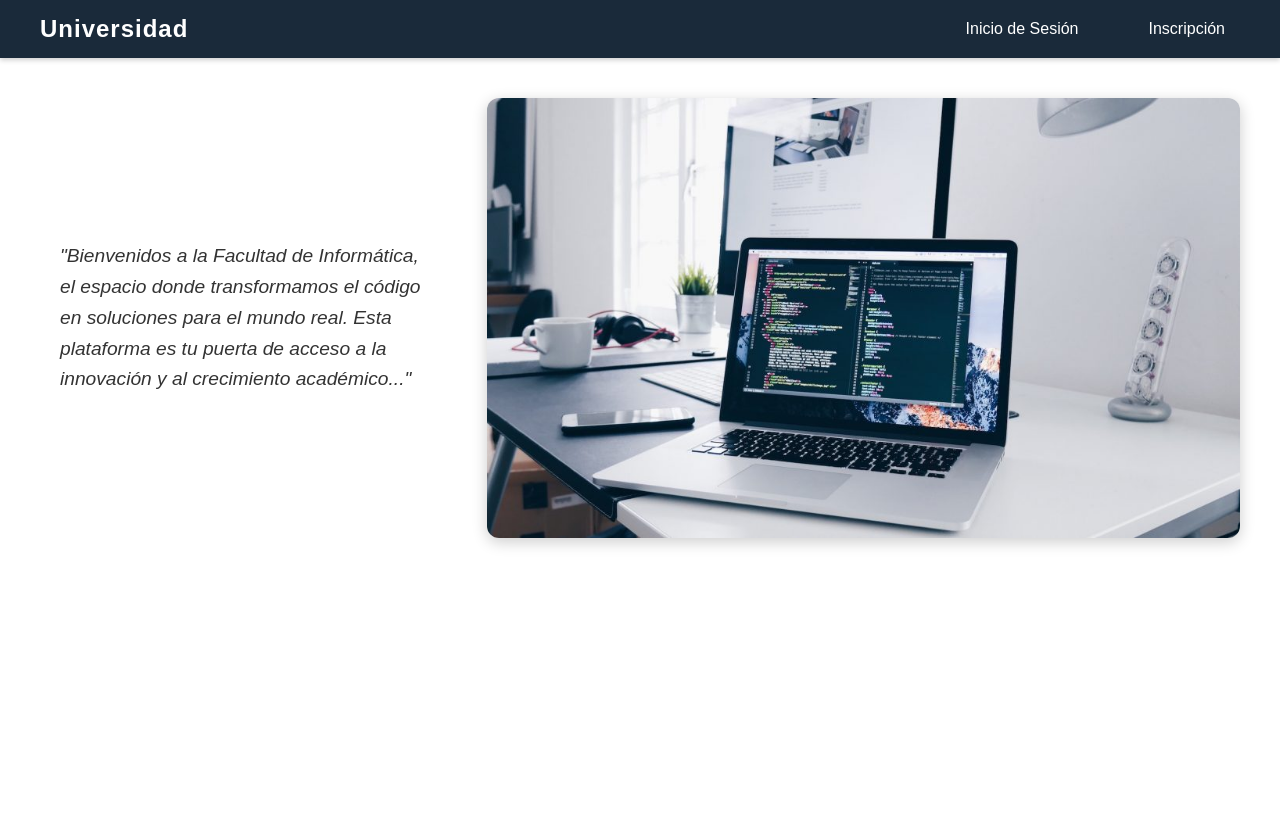
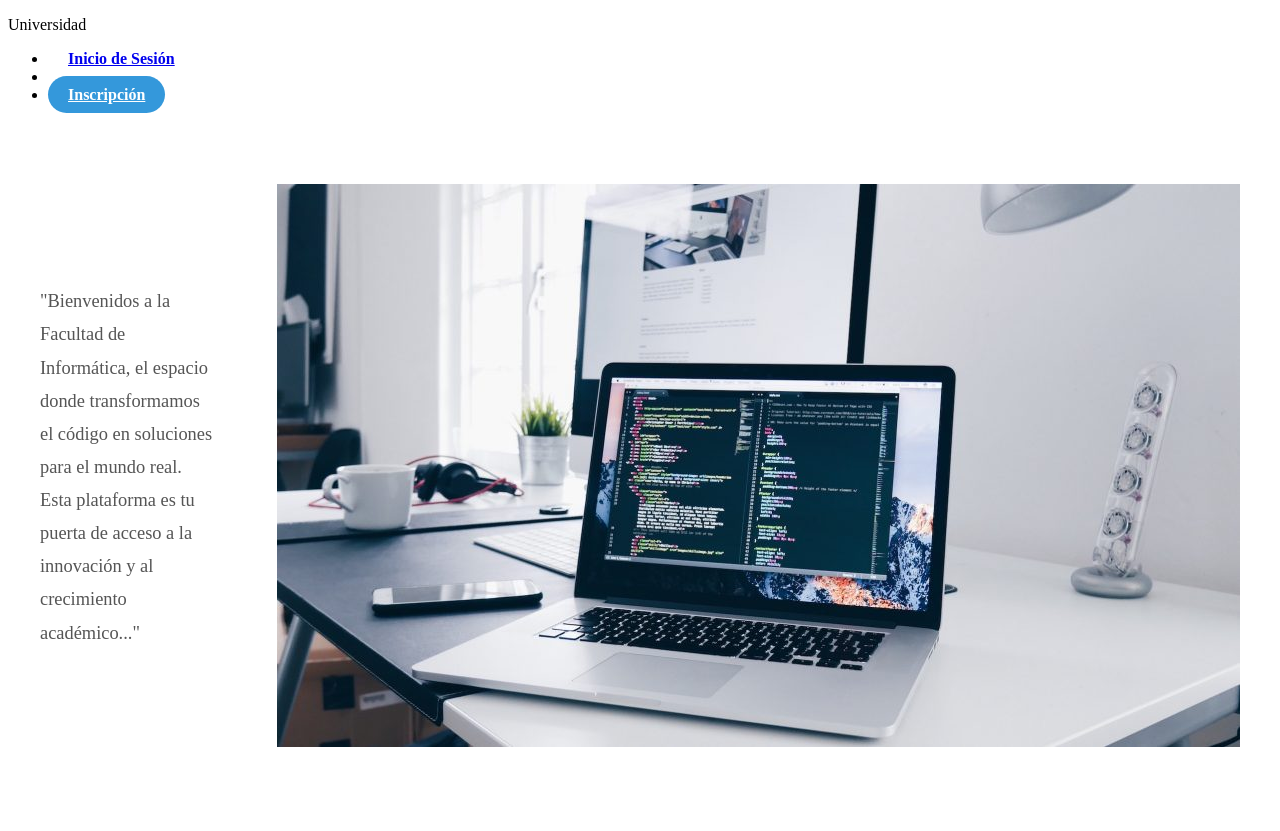
Before and after one commit to TrvpChylt/Sistema_Universidad, a Flask app: page / in a window 1280 px wide. Before the commit the page ends 547 px from the top, so only its background shows below. Run offline with Flask 3, Linux system fonts and the light colour scheme.

Commit message:
Ajustes de diseño en el CSS principal

```diff
--- a/static/index.css
+++ b/static/index.css
@@ -1,153 +1,52 @@
-/* Estilos generales para el Header */
-*{
-    margin: 0;
-    font-family: Arial, Helvetica, sans-serif;
-}
-
-header {
-    background-color: #1a2a3a;
-    color: white;
-    padding: 15px 0;
-    width: 100%;
-    box-shadow: 0 2px 5px rgba(0,0,0,0.2);
-}
-
-.contenedor-header {
-    max-width: 1200px;
-    margin: 0 auto;
-    display: flex;
-    justify-content: space-between;
-    align-items: center;
-    padding: 0 20px;
-}
-
-
-.titulo-uni p {
-    font-size: 24px;
-    font-weight: bold;
-    margin: 0;
-    letter-spacing: 1px;
-}
-
-
-.contenedor-header ul {
-    list-style: none;
-    margin: 0;
-    padding: 0;
-    display: flex;
-    gap: 20px;
-}
-
-.contenedor-header ul li a {
-    color: white;
-    text-decoration: none;
-    font-size: 16px;
-    font-weight: 500;
-    padding: 8px 15px;
-    border-radius: 5px;
-    transition: background 0.3s ease;
-}
-
-
-.contenedor-header ul li a:hover {
-    background-color: #3498db;
-    color: #ffffff;
-}
-
+/* Mejora en el Contenedor Principal */
 .contenedor-principal {
     display: flex;
     flex-direction: row;
-    justify-content: space-between;
-    align-items: center; /* Centra verticalmente el texto con la imagen */
-    gap: 30px;
-    width: 100%;
+    justify-content: center;
+    align-items: center;
+    gap: 60px; /* Más espacio entre texto e imagen */
     max-width: 1200px;
-    margin: 40px auto;
+    margin: 80px auto; /* Más respiro arriba y abajo */
+    padding: 0 20px;
 }
 
 .contendor-texto {
     flex: 1;
-    padding: 20px;
+    padding: 0; /* Limpiamos el padding para alinear mejor */
+}
+
+/* Título con más fuerza (Añádelo en tu HTML) */
+.contendor-texto h1 {
+    font-size: 2.8rem;
+    color: #1a2a3a;
+    margin-bottom: 20px;
+    line-height: 1.1;
 }
 
 .texto-principal {
-    font-size: 1.2rem;
-    line-height: 1.6;
-    color: #333;
-    font-style: italic;
+    font-size: 1.15rem;
+    line-height: 1.8;
+    color: #555; /* Un gris un poco más suave es más elegante */
+    font-style: normal; /* La cursiva cansa en textos largos */
 }
 
 .contenedor-img {
-    flex: 2;
-    display: flex;
-    justify-content: center;
+    flex: 1.2; /* Un poco más grande pero no el doble */
 }
 
-.img-principal {
-    width: 100%;
-    height: auto;
-    border-radius: 12px;
-    box-shadow: 0 4px 15px rgba(0,0,0,0.2);
+/* Botones en el Header: Estilo tipo "Pill" */
+.contenedor-header ul li a {
+    padding: 10px 20px;
+    border-radius: 50px; /* Bordes redondeados modernos */
+    font-weight: 600;
 }
 
-/* Estilo para el nombre del usuario en el header */
-.usuario-nombre {
-    color: #3498db;
-    font-weight: bold;
-    display: flex;
-    align-items: center;
+/* Efecto para el botón de Inscripción (si quieres que resalte) */
+.contenedor-header ul li:last-child a {
+    background-color: #3498db;
+    color: white;
 }
 
-.btn-salir {
-    background-color: #e74c3c; /* Rojo para salida */
-    padding: 5px 15px;
-    border-radius: 4px;
-    color: white !important;
+.contenedor-header ul li:last-child a:hover {
+    background-color: #2980b9;
 }
-
-
-
-
-
-.seccion-cartas {
-    display: flex;
-    justify-content: space-around;
-    flex-wrap: wrap; /* Permite que bajen si no caben */
-    gap: 20px;
-    padding: 40px 5%;
-    background-color: #f4f7f6;
-}
-
-.carta {
-    flex: 1;
-    min-width: 250px; /* Tamaño mínimo para que no se deformen */
-    max-width: 300px;
-    background: white;
-    padding: 25px;
-    border-radius: 15px;
-    text-align: center;
-    box-shadow: 0 4px 10px rgba(0,0,0,0.1);
-    transition: transform 0.3s ease, box-shadow 0.3s ease;
-}
-
-/* Efecto al pasar el mouse */
-.carta:hover {
-    transform: translateY(-10px);
-    box-shadow: 0 10px 20px rgba(0,0,0,0.15);
-}
-
-.icono {
-    font-size: 3rem;
-    margin-bottom: 15px;
-}
-
-.carta h3 {
-    color: #1a2a3a;
-    margin-bottom: 10px;
-}
-
-.carta p {
-    color: #666;
-    font-size: 0.95rem;
-    line-height: 1.5;
-}
```
